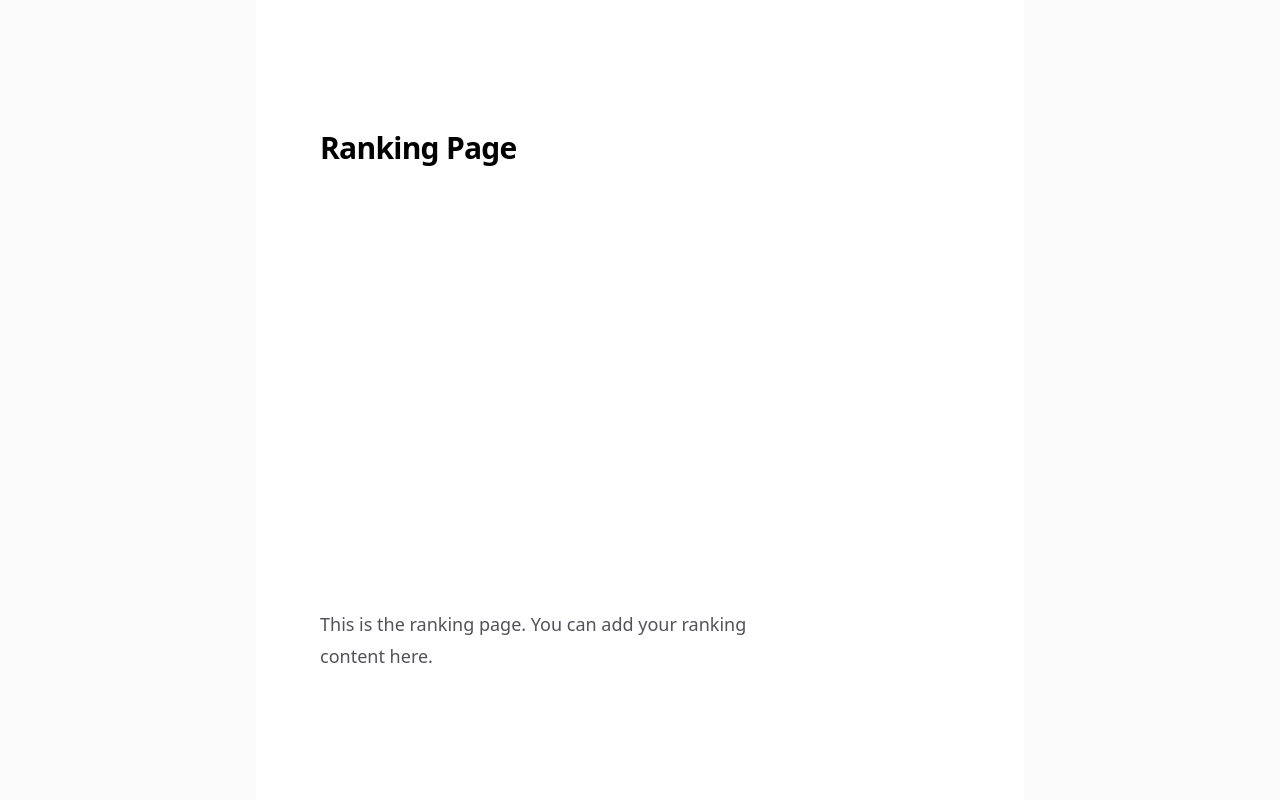
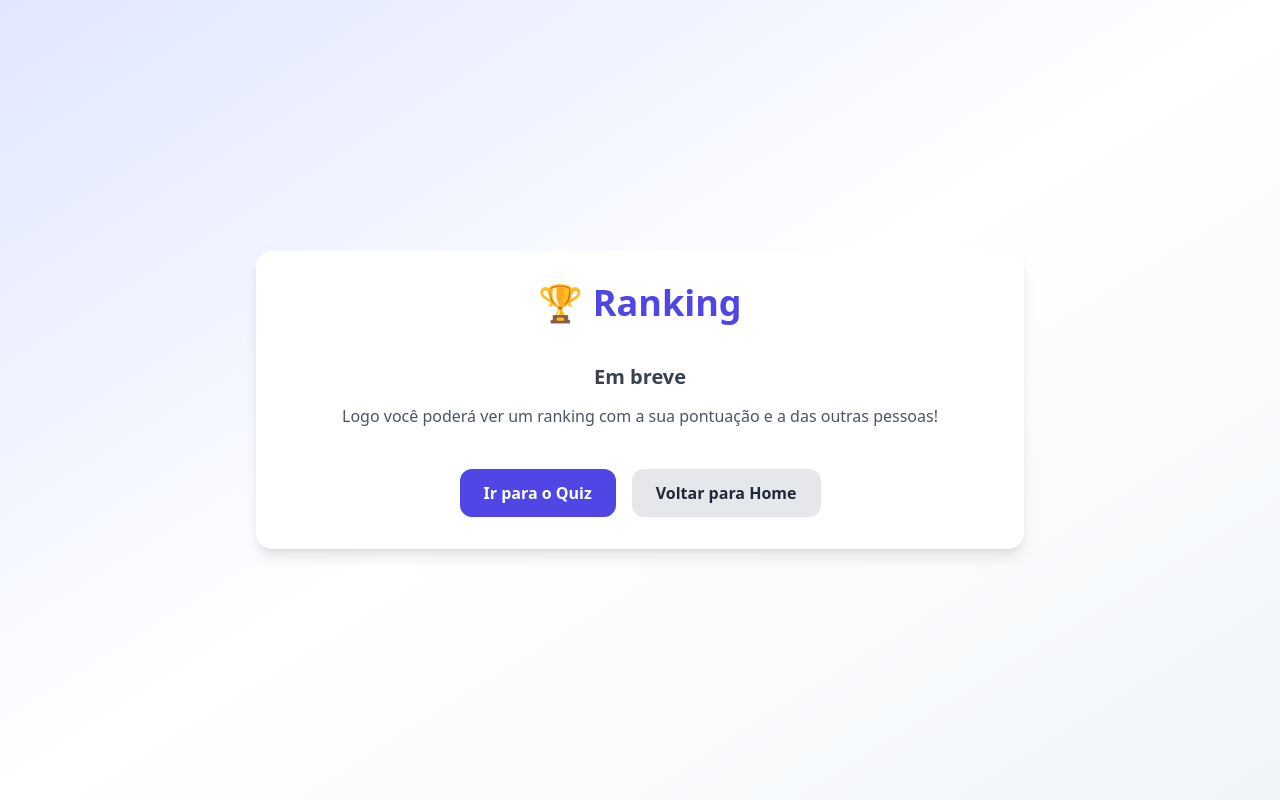
Before and after one commit to nathannolacio/quiz-biblico-maratona-regional, a Next.js app: page /ranking in a window 1280 px wide. Built offline with nearby package versions, Linux system fonts and the light colour scheme.

Commit message:
:sparkles: feat: Pagina de rankign - em breve

```diff
--- a/src/app/ranking/page.tsx
+++ b/src/app/ranking/page.tsx
@@ -1,14 +1,7 @@
-export default function Ranking() {
+import Ranking from "@/components/ranking/Ranking";
+
+export default function RankingPage() {
     return (
-        <div className="flex flex-col flex-1 items-center justify-center bg-zinc-50 font-sans dark:bg-black">
-            <main className="flex flex-1 w-full max-w-3xl flex-col items-center justify-between py-32 px-16 bg-white dark:bg-black sm:items-start">
-                <h1 className="max-w-xs text-3xl font-semibold leading-10 tracking-tight text-black dark:text-zinc-50">
-                    Ranking Page
-                </h1>
-                <p className="max-w-md text-lg leading-8 text-zinc-600 dark:text-zinc-400">
-                    This is the ranking page. You can add your ranking content here.
-                </p>
-            </main>
-        </div>
+        <Ranking />
     )
 }
--- /dev/null
+++ b/src/components/ranking/Ranking.tsx
@@ -0,0 +1,41 @@
+"use client";
+
+import Button from "@/components/ui/Button";
+
+export default function RankingPage() {
+  return (
+    <main className="w-full h-screen bg-gradient-to-br from-indigo-100 via-white to-slate-100 flex items-center justify-center p-6">
+
+      <div className="flex flex-col gap-10 max-w-3xl w-full bg-white rounded-2xl p-8 shadow-lg">
+
+        <h1 className="text-center font-bold text-indigo-600 text-4xl">
+          🏆 Ranking
+        </h1>
+
+        <div className="space-y-3">
+          <h2 className="text-center font-semibold text-gray-700 text-xl">
+            Em breve
+          </h2>
+
+          <p className="text-center text-gray-600 leading-relaxed">
+            Logo você poderá ver um ranking com a sua pontuação e a das outras pessoas!
+          </p>
+        </div>
+
+        <div className="flex flex-col sm:flex-row items-center justify-center gap-4">
+
+          <Button variant="primary" href="/chapters">
+            Ir para o Quiz
+          </Button>
+
+          <Button variant="secondary" href="/">
+            Voltar para Home
+          </Button>
+
+        </div>
+
+      </div>
+
+    </main>
+  );
+}
```
